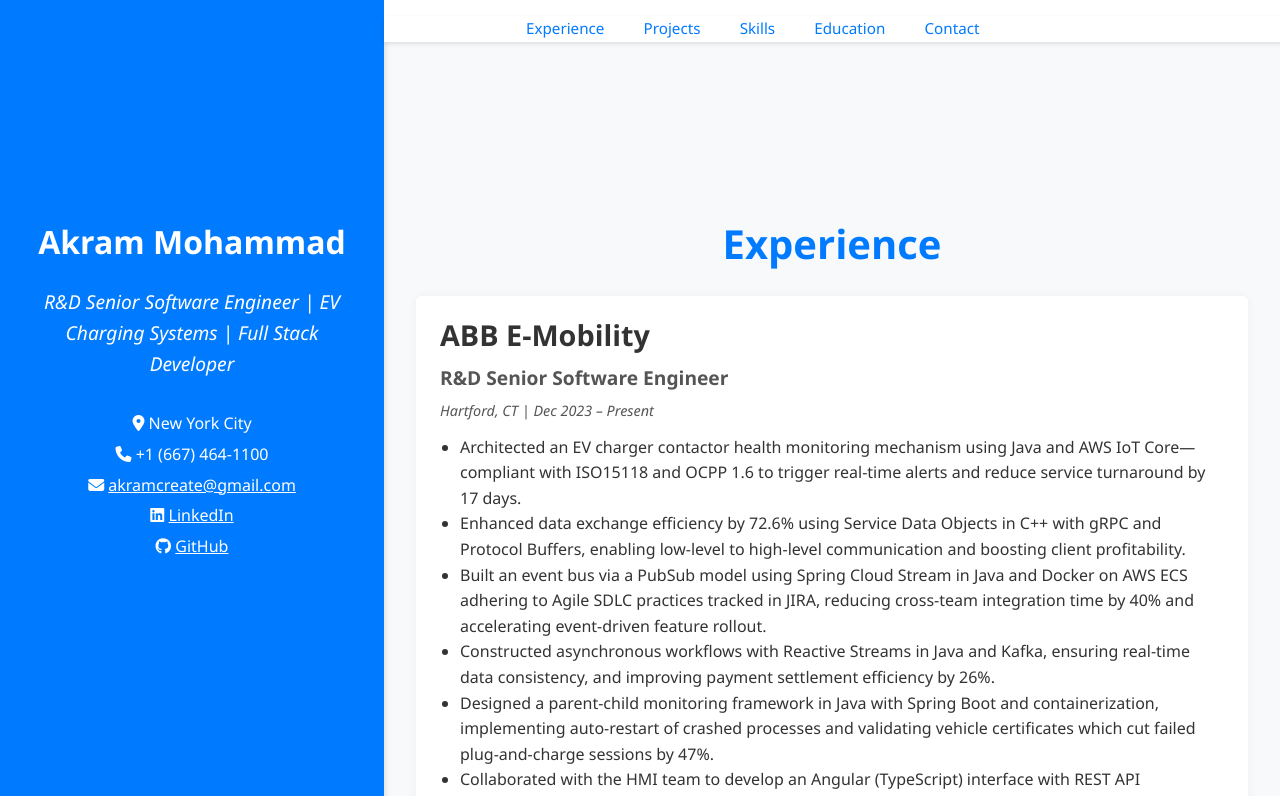
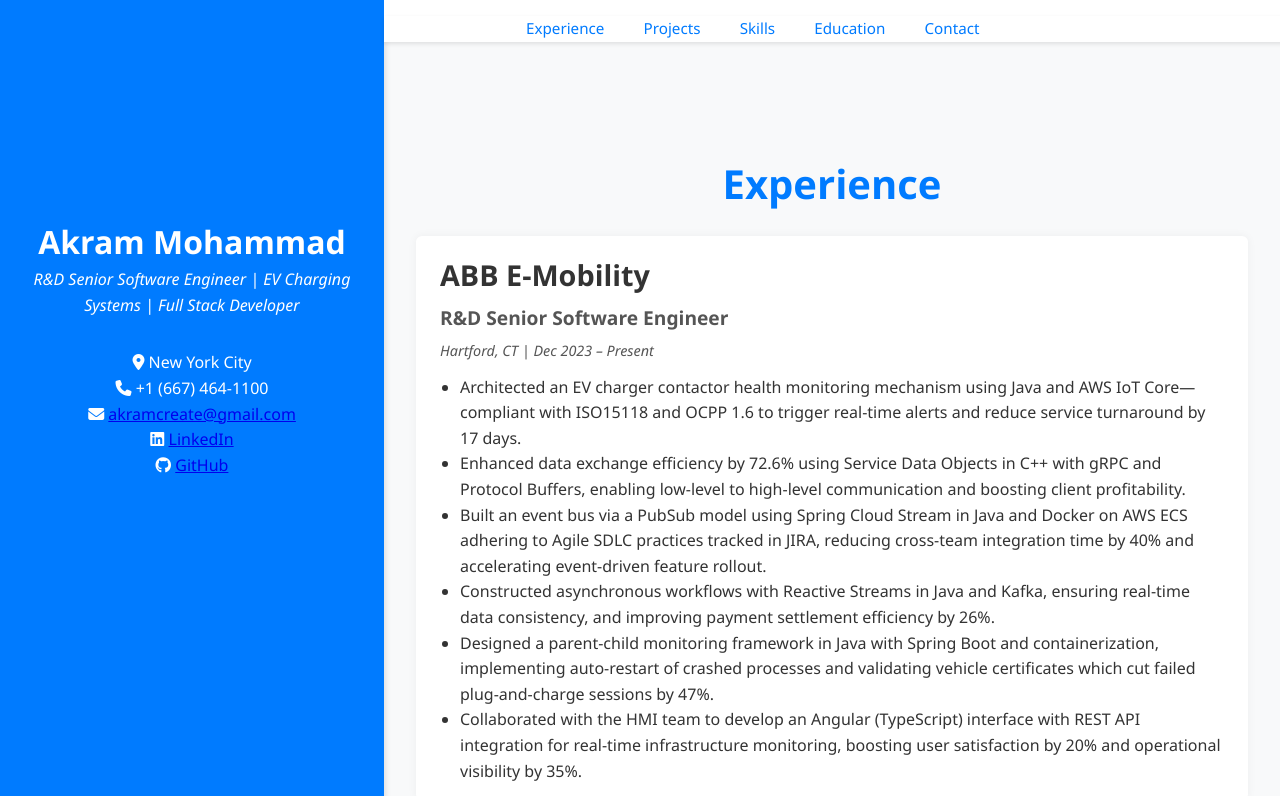
Before and after one commit to Akram1234/p, a plain HTML site: page index.html in a window 1280 px wide. Shown: the top 796 px of the page. Drawn offline with nearby package versions, Linux system fonts and the light colour scheme.

Commit message:
Update style.css

```diff
--- a/style.css
+++ b/style.css
@@ -54,48 +54,24 @@
   color: #007BFF;
 }
 
-  /* Sections */
-  section {
-    padding: 100px 0 60px;
-    min-height: 100vh;
-  }
-
-  /* Home Section */
-  .home-section {
-    /* background: url('a.jpg') no-repeat center center/cover; */
-    background: #808080;
-    color: #fff;
-    text-align: center;
-    padding-top: 150px;
-  }
-  .home-section h1 {
-    font-size: 3em;
-    margin-bottom: 20px;
-  }
-  .home-section p {
-    font-size: 1.2em;
-    margin-bottom: 20px;
-  }
-  .home-section .contact-info p {
-    font-size: 1em;
-    margin: 5px 0;
-  }
-  .home-section a {
-    color: #fff;
-    text-decoration: underline;
+/* Sections (excluding the left sidebar) */
+section:not(#home) {
+  padding: 40px 0 20px; /* Reduced padding from 100px/60px */
+  min-height: auto;    /* Removed forced full viewport height */
 }
 
 /* Section Headings */
 section h2 {
   text-align: center;
-    margin-bottom: 40px;
+  margin-top: 0;         /* Eliminated additional space above headers */
+  margin-bottom: 20px;   /* Reduced bottom margin */
   font-size: 2.5em;
   color: #007BFF;
 }
 
 /* Experience, Projects, Education Items */
 .experience-item, .project-item, .education-item {
-    margin-bottom: 30px;
+  margin-bottom: 10px;
 }
 .experience-item h3, .project-item h3, .education-item h3 {
   font-size: 1.8em;
@@ -123,6 +99,9 @@
 }
 
 /* Contact Section */
+.contact-section {
+  padding: 20px 0;
+}
 .contact-section form {
   max-width: 600px;
   margin: auto;
```
Lines whose indentation alone changed are shown as unchanged.
